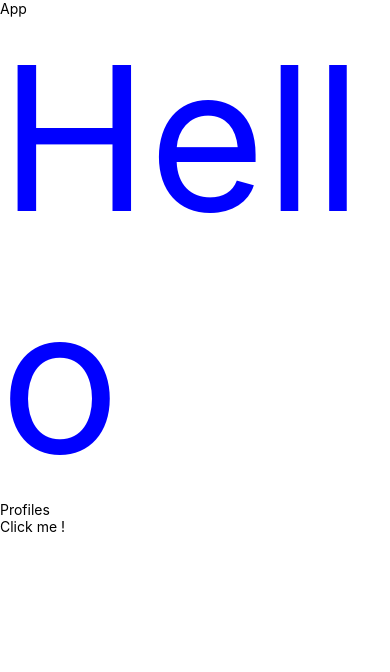
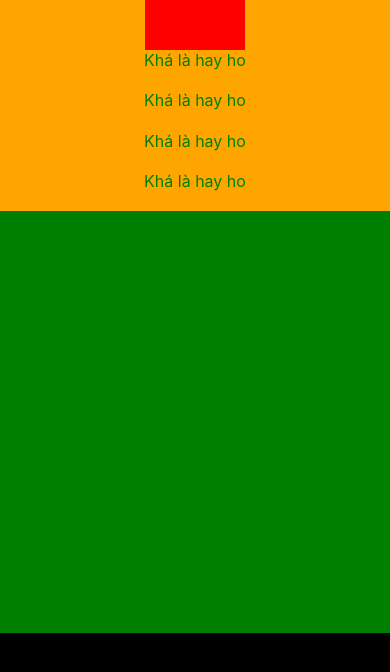
Before and after one commit to logg1s/first-react-native-app, a React Native app: screen / in a window 390 px wide. Shown: the top 672 px of the page. Built offline with nearby package versions, Linux system fonts and the light colour scheme.

Commit message:
4.19 Flex-box system

```diff
--- /dev/null
+++ b/App.style.ts
@@ -0,0 +1,23 @@
+import { StyleSheet } from "react-native";
+
+export const s = StyleSheet.create({
+    text: {
+        color: "green",
+        flex: 1,
+        fontSize: 16,
+    },
+    box1: {
+        backgroundColor: "orange",
+        display: "flex",
+        flex: 1,
+        alignItems: "center"
+    },
+    box2: {
+        backgroundColor: "green",
+        flex: 2
+    },
+    box3: {
+        backgroundColor: "black",
+        flex: 1
+    },
+})
--- a/App.tsx
+++ b/App.tsx
@@ -1,26 +1,23 @@
-import { StyleSheet, Text, View } from "react-native";
-import { Profiles } from "./components/Profiles/Profiles";
+import { Text, View } from "react-native";
 import { SafeAreaView, SafeAreaProvider } from "react-native-safe-area-context";
+import { s } from "./App.style";
 
 export default function App() {
   return (
     <SafeAreaProvider>
-      <SafeAreaView>
-        <Text>App</Text>
-        <View>
-          <Text style={style.text}>Hello</Text>
+      <SafeAreaView style={{ display: "flex", flex: 1 }}>
+        <View style={s.box1}>
+          <View
+            style={{ height: 50, width: 100, backgroundColor: "red" }}
+          ></View>
+          <Text style={s.text}>Khá là hay ho</Text>
+          <Text style={s.text}>Khá là hay ho</Text>
+          <Text style={s.text}>Khá là hay ho</Text>
+          <Text style={s.text}>Khá là hay ho</Text>
         </View>
-        <Profiles />
+        <View style={s.box2} />
+        <View style={s.box3} />
       </SafeAreaView>
     </SafeAreaProvider>
   );
 }
-
-
-const style = StyleSheet.create({
-  text: {
-    color: "blue",
-    fontSize: 200,
-    direction: "rtl"
-  }
-})
```
